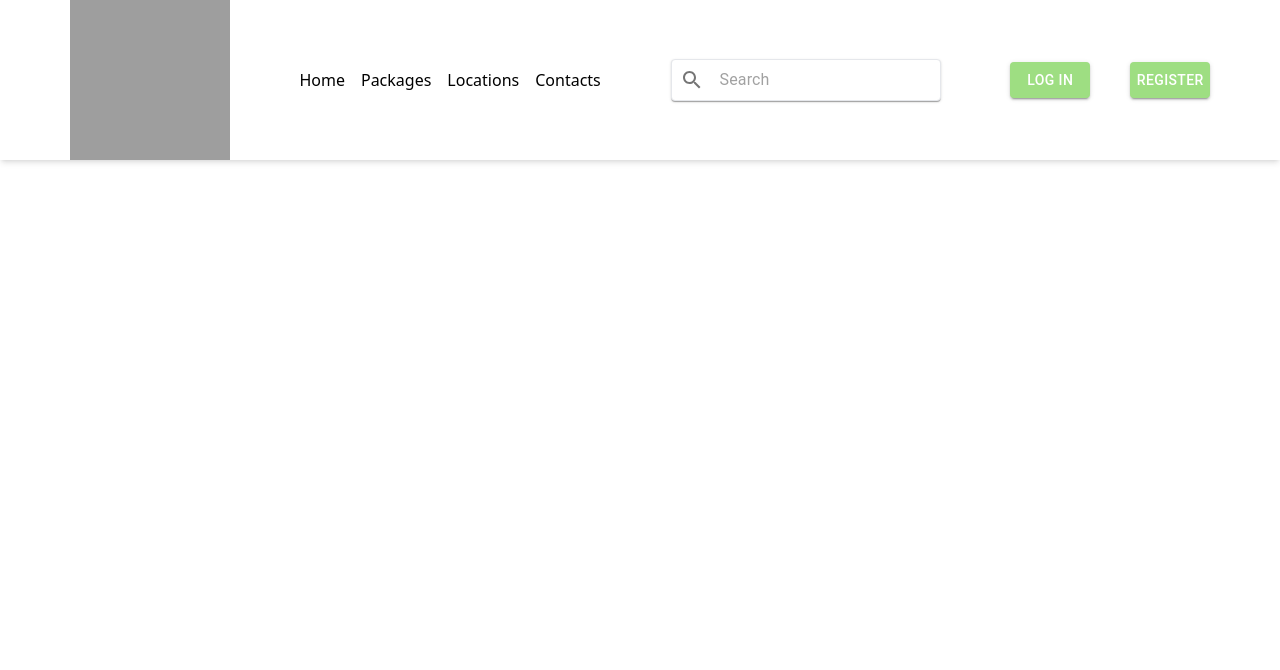
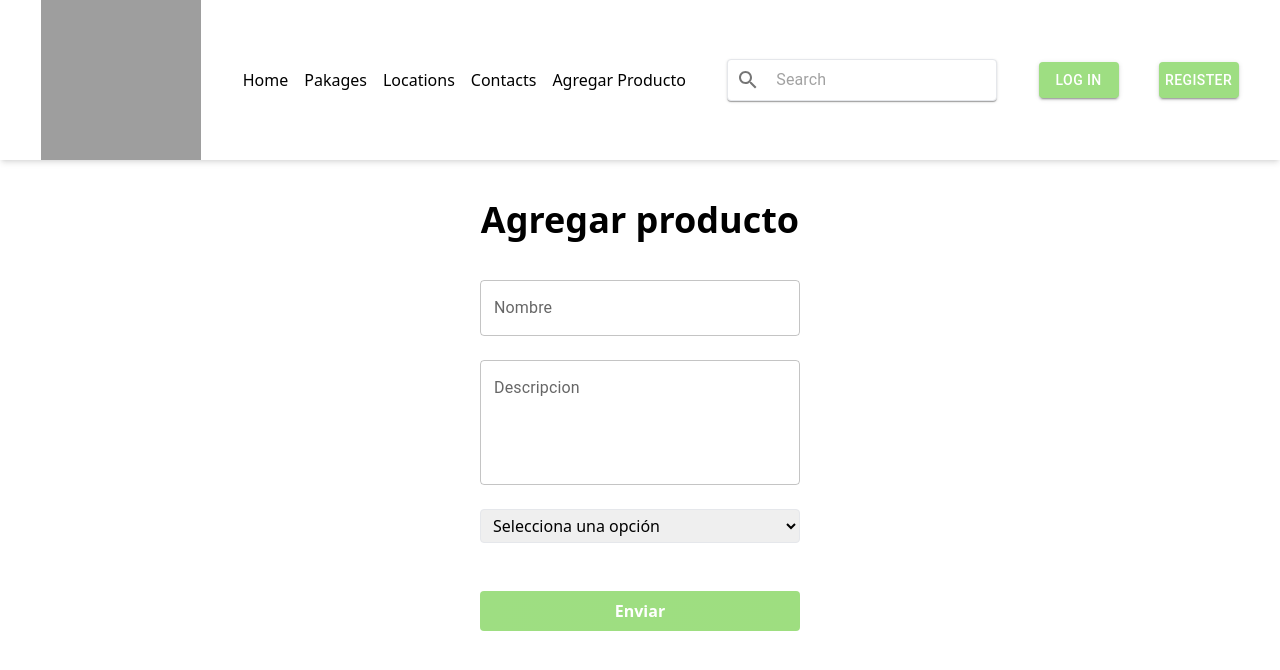
Before and after one commit to iairbaron/proyecto-integrador-front, a React (Vite) app: page /Agregar-producto in a window 1280 px wide. Shown: the top 670 px of the page. Built offline with nearby package versions, Linux system fonts and the light colour scheme; grey boxes are pictures that could not be loaded.

Commit message:
Form en produccion

```diff
--- a/src/App.jsx
+++ b/src/App.jsx
@@ -4,6 +4,7 @@ import Home from "./pages/Home"
 import NavBar from "./components/components/NavBar"
 
 import Packages from "./pages/Packages"
+import AddProduct from "./pages/AddProduct"
 
 function App() {
 
@@ -16,6 +17,7 @@ function App() {
       <Route path="/packages" element={<Packages/>} />
       <Route path="/locations" element={<p>locations</p>} />
       <Route path="/contacts" element={<p>contacts</p>} />
+      <Route path="/Agregar-producto" element={<AddProduct/>} />
 
     </Routes>
     </BrowserRouter>
--- a/src/components/commmons/SideBar.jsx
+++ b/src/components/commmons/SideBar.jsx
@@ -1,8 +1,9 @@
 import { useState } from 'react'
 import Buttons from './Buttons'
 import CustomizedInputBase from "../commmons/TextField";
+import { Link } from 'react-router-dom';
 
-const SideBar = (props) => {
+const SideBar = () => {
     const [open, setOpen] = useState(false)
     return (
         <div >
@@ -11,9 +12,7 @@ const SideBar = (props) => {
                     <path strokeLinecap="round" strokeLinejoin="round" d="M3.75 6.75h16.5M3.75 12h16.5m-16.5 5.25h16.5" />
                 </svg>
             </button>
-
             <div className={`${!open && "hidden"} bg-gray-600/50 min-h-screen w-full fixed top-0 left-0 right-0 backdrop-blur-sm`} onClick={() => setOpen(false)}></div>
-
             <div className={`${open ? "w-80" : "w-0"} bg-white-600 min-h-screen fixed top-0 left-0 transition-all duration-300`}>
                 <div className={`${!open && "hidden"} pt-3`}>
                     <button className='ml-4 text-white mb-14' onClick={() => setOpen(false)}>
@@ -21,14 +20,16 @@ const SideBar = (props) => {
                             <path strokeLinecap="round" strokeLinejoin="round" d="M6 18L18 6M6 6l12 12" />
                         </svg>
                     </button>
-                    <div className='text-center text-white text-xl hover:bg-green-300  cursor-pointer py-3 mb-2'>Home</div>
-                    <div className='text-center text-white text-xl hover:bg-green-300  cursor-pointer py-3 mb-2'>Pakages</div>
-                    <div className='text-center text-white text-xl hover:bg-green-300 cursor-pointer py-3 mb-2'>Locations</div>
-                    <div className='text-center text-white text-xl   py-3 mb-2'> <Buttons classNameButton="w-20  rounded-full " variantButton="contained" colorButton="successCustom" classNameText="text-white" text="Log in" />
+                    <div className='p-5 text-start aling-center text-white'>
+                        <div className='text-xl   cursor-pointer py-3 mb-2'><Link to="./">Home</Link> </div>
+                        <div className='text-xl   cursor-pointer py-3 mb-2'><Link to="./">package</Link></div>
+                        <div className='text-xl  cursor-pointer py-3 mb-2'><Link to="./">Locations</Link></div>
+                        <div className='text-xl   py-3 mb-2'> <Buttons classNameButton="w-20  rounded-full " variantButton="contained" colorButton="successCustom" classNameText="text-white" text="Log in" />
+                        </div>
+                        <div className='text-white text-xl  py-3 mb-2'><Buttons classNameButton="w-20  rounded-full" variantButton="contained" colorButton="successCustom" classNameText="text-white" text="Register" />
+                        </div>
+                        <div className='text-white text-xl  py-3 mb-2'><CustomizedInputBase width={25} /> </div>
                     </div>
-                    <div className='text-center text-white text-xl  py-3 mb-2'>  <Buttons classNameButton="w-20  rounded-full" variantButton="contained" colorButton="successCustom" classNameText="text-white" text="Register" />
-                    </div>
-                    <div className='p-5 text-center text-white text-xl  py-3 mb-2'><CustomizedInputBase width={35} /> </div>
                 </div>
             </div>
         </div>
--- a/src/components/components/Card.jsx
+++ b/src/components/components/Card.jsx
@@ -2,7 +2,7 @@ import React from 'react';
 
 const Card = ({ product }) => {
   return (
-    <div className="max-w-xs bg-white rounded-lg shadow-md p-6 mx-auto mb-4">
+    <div className="max-w-xs bg-white rounded-lg shadow-md p-6 mb-4">
       <img src={`imagen${product.id}.jpg`} alt={product.name} className="mb-4 rounded-lg" />
       <h2 className="text-xl font-semibold mb-2">{product.name}</h2>
       <p className="text-gray-600 mb-4">{product.description}</p>
--- /dev/null
+++ b/src/components/components/Form.jsx
@@ -0,0 +1,90 @@
+import React, { useState } from 'react'
+import { ThemeProvider, createTheme } from '@mui/material/styles';
+import TextField from '@mui/material/TextField';
+import Input from '@mui/material/Input';
+
+
+
+const ariaLabel = { 'aria-label': 'description' };
+
+const theme = createTheme({
+    palette: {
+        primary: {
+            main: '#9EDE82',
+        },
+    },
+});
+
+const Form = () => {
+    const [nombre, setNombre] = useState('');
+    const [descripcion, setDescripcion] = useState('');
+    const [url, seturl] = useState('');
+    const [msj, setmsj] = useState('');
+    const [cantUrl, setCantUrl] = useState('');
+
+
+
+
+
+    function handleSubmit(e) {
+        e.preventDefault()
+
+        const producto = {
+            Pnombre: nombre.trim(),
+            Pdescripcion: descripcion,
+            Purl: url
+        }
+
+    }
+    return (
+        <ThemeProvider theme={theme}>
+            <div>
+                <form action="" onSubmit={handleSubmit} className='flex flex-col gap-6 w-80'>
+                    <TextField
+                        label="Nombre"
+                        variant="outlined"
+                        fullWidth
+                        onChange={(e) => setNombre(e.target.value)}
+                    />
+
+                    <TextField
+                        label="Descripcion"
+                        variant="outlined"
+                        multiline
+                        rows={4}
+                        fullWidth
+                        onChange={(e) => setDescripcion(e.target.value)}
+                    />
+
+                    <select
+                        className='border rounded px-2 py-1'
+                        onChange={(e) => setCantUrl(e.target.value)}
+                    >
+                        <option value=''>Selecciona una opción</option>
+                        <option value={1}> 1</option>
+                        <option value={2}> 2</option>
+                        <option value={3}> 3</option>
+                        <option value={4}> 4</option>
+
+                    </select>
+
+
+                    {/* <Input defaultValue="Hello world" inputProps={ariaLabel} /> */}
+
+
+
+
+
+                    <p className=' text-[red]'>{msj}</p>
+
+                    <button className='btn h-10 bg-gradient-to-r from-[#9EDE82] to-[#9EDE80] text-white font-semibold px-3 py-1 rounded duration-500 md:static' type='submit'>Enviar</button>
+                    {url && <div className='text-center'>{url}</div>}
+
+                </form>
+
+            </div>
+        </ThemeProvider>
+    )
+}
+
+export default Form
--- a/src/components/components/NavBar.jsx
+++ b/src/components/components/NavBar.jsx
@@ -3,6 +3,7 @@ import logo from "../../assets/logo1.ico";
 import CustomizedInputBase from "../commmons/TextField";
 import {  ThemeProvider } from "@mui/material";
 import { createTheme } from "@mui/material/styles";
+import { XMarkIcon, Bars3BottomRightIcon, MoonIcon, SunIcon } from '@heroicons/react/24/solid'
 import Buttons from "../commmons/Buttons";
 import SideBar from "../commmons/SideBar";
 
@@ -26,9 +27,10 @@ const NavBar = () => {
           </div>
           <ul className={`hidden  lg:flex md:gap-4   md:items-center  md:flex-row md:pb-0 pb-12  md:static md:z-auto z-30 left-0 w-full md:w-auto md:pl-0 pl-9 `}>
             <Link to="./">Home</Link>
-            <Link to="/packages">Packages</Link>
-            <Link to="/locations">Locations</Link>
-            <Link to="/contacts">Contacts</Link>
+            <Link to="./">Pakages</Link>
+            <Link to="./">Locations</Link>
+            <Link to="./">Contacts</Link>
+            <Link to="./Agregar-producto">Agregar Producto</Link>
           </ul>
           <div className="hidden lg:grid" >
             <CustomizedInputBase width={50} />
--- /dev/null
+++ b/src/pages/AddProduct.jsx
@@ -0,0 +1,12 @@
+import Form from '../components/components/Form'
+
+const AddProduct = () => {
+    return (
+        <div className="flex justify-center items-center flex-col  mx-auto gap-10 pt-10 pb-20">
+            <h1 className="font-bold text-4xl text-center">Agregar producto</h1>
+            <Form />
+        </div>
+    )
+}
+
+export default AddProduct
--- a/src/pages/Home.jsx
+++ b/src/pages/Home.jsx
@@ -60,12 +60,14 @@ const Home = () => {
 
   return (
     <>
-      <h1 className="text-2xl font-bold mb-4">Destinos</h1>
+      <div className="p-20" >
+      <h1 className="text-2xl font-bold mb-4 ">Destinos</h1>
 
-      <div className="flex flex-wrap gap-8">
+      <div className="flex flex-wrap gap-8 justify-between">
         {products.map(product => (
           <Card key={product.id} product={product} className="w-full sm:w-1/2 md:w-1/3 lg:w-1/4 xl:w-1/5 p-2" />
         ))}
+      </div>
       </div>
     </>
   )
```
